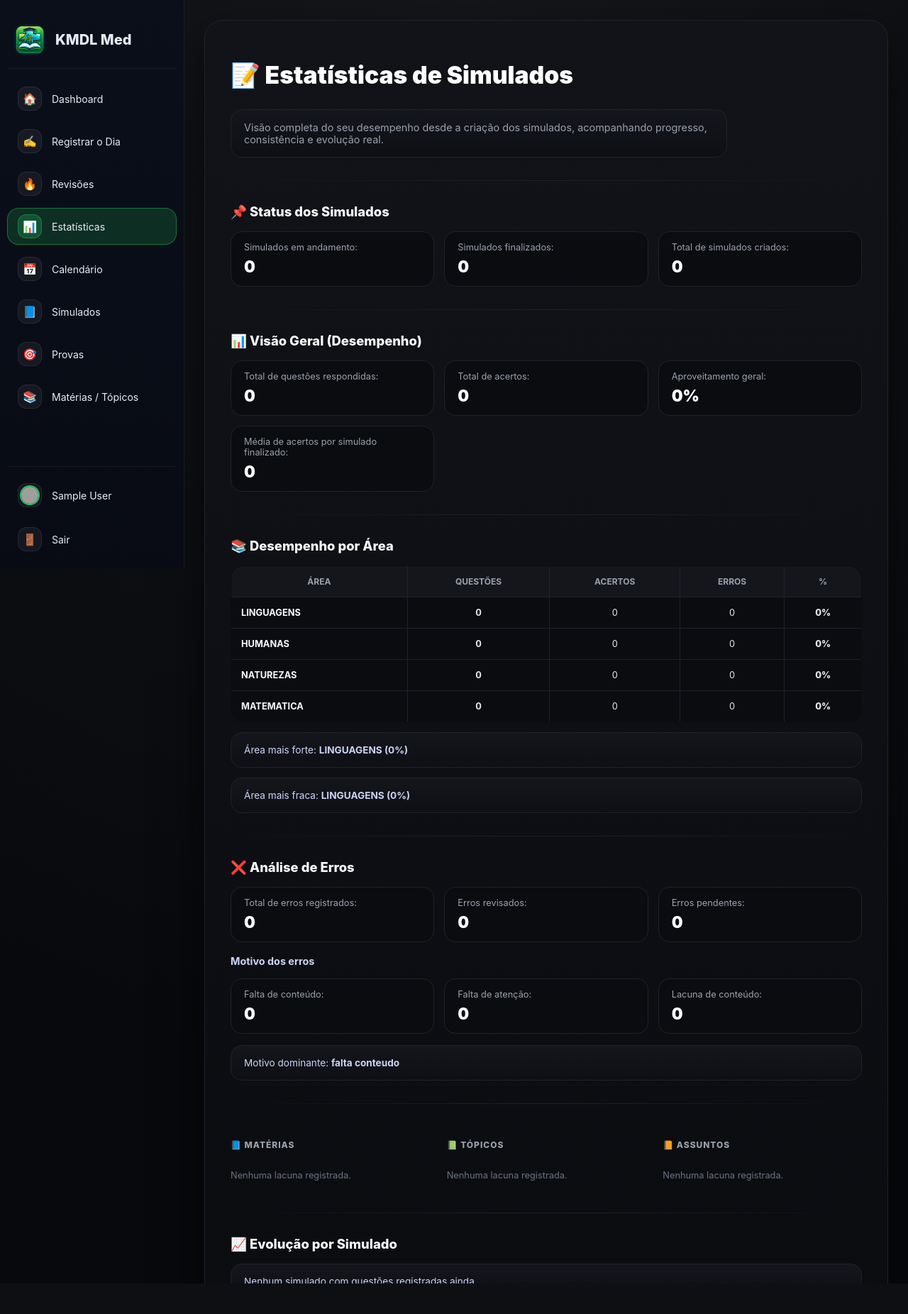
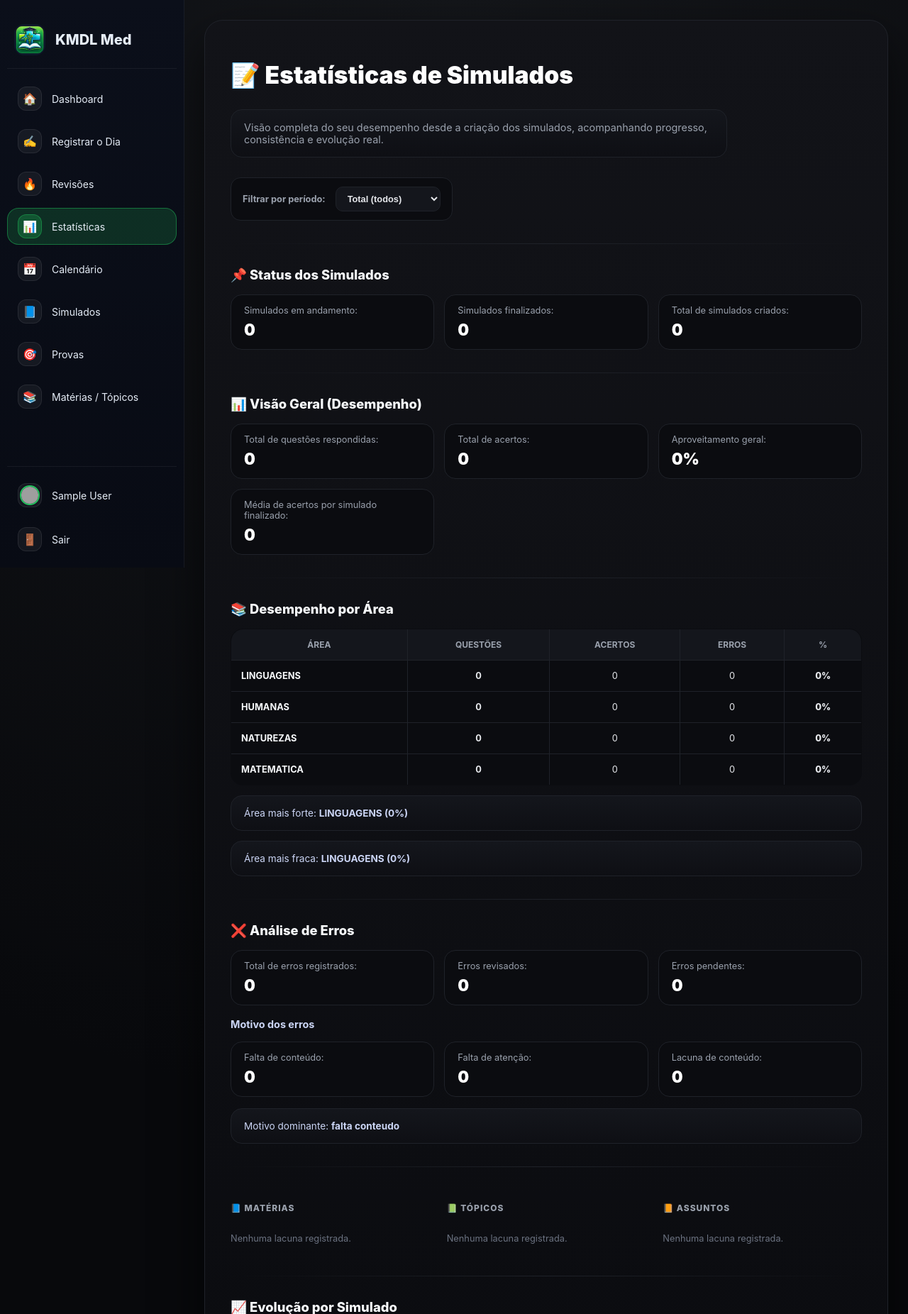
Before and after one commit to Kauesoaresz/KMDL-Med, a Node server app: page /estatisticas/simulados in a window 1280 px wide. Shown: the top 1852 px of the page at 71% size. Before the commit the page ends 1809 px from the top, so only its background shows below. Run offline with Node 20, Linux system fonts and the light colour scheme; the visitor is signed in with stand-in values (Sample User, id 1); data that the repository does not hold is empty; some libraries are stand-ins or nearby versions; grey boxes are pictures that could not be loaded.

Commit message:
Versão 1.2.8

```diff
--- a/src/controllers/simuladoStatsController.js
+++ b/src/controllers/simuladoStatsController.js
@@ -6,6 +6,8 @@ const {
   Topic,
   Subtopic
 } = require("../models");
+
+const { Op } = require("sequelize");
 
 /* =========================
    UTILS
@@ -20,6 +22,22 @@ function sortDesc(obj) {
     .map(([nome, total]) => ({ nome, total }));
 }
 
+function getDateLimit(periodo) {
+  const now = new Date();
+  switch (periodo) {
+    case "30":
+      return new Date(now.setDate(now.getDate() - 30));
+    case "90":
+      return new Date(now.setDate(now.getDate() - 90));
+    case "180":
+      return new Date(now.setMonth(now.getMonth() - 6));
+    case "365":
+      return new Date(now.setFullYear(now.getFullYear() - 1));
+    default:
+      return null; // Total (sem filtro)
+  }
+}
+
 /* =========================
    ESTATÍSTICAS DE SIMULADOS
 ========================= */
@@ -27,11 +45,16 @@ exports.dashboard = async (req, res) => {
   const userId = req.session.userId;
   if (!userId) return res.redirect("/login");
 
+  const periodo = req.query.periodo || "total";
+  const dateLimit = getDateLimit(periodo);
+
   /* =========================
-     BUSCA BASE (SEM FILTRO DE STATUS)
+     BUSCA BASE (COM FILTRO DE PERÍODO)
   ========================= */
+  const whereSimulado = { user_id: userId };
+
   const simulados = await Simulado.findAll({
-    where: { user_id: userId },
+    where: whereSimulado,
     include: [{
       model: SimuladoBloco,
       as: "blocos",
@@ -90,11 +113,17 @@ exports.dashboard = async (req, res) => {
   const evolucao = [];
 
   /* =========================
-     PROCESSAMENTO
+     PROCESSAMENTO (COM FILTRO DE PERÍODO)
   ========================= */
   simulados.forEach(simulado => {
     let questoesSim = 0;
     let acertosSim = 0;
+
+    // Filtrar por data_realizacao se houver limite de período
+    const dataSimulado = new Date(simulado.data_realizacao);
+    const dentroPeriodo = !dateLimit || dataSimulado >= dateLimit;
+
+    if (!dentroPeriodo) return;
 
     simulado.blocos.forEach(bloco => {
       totalQuestoes += bloco.total_questoes;
@@ -116,17 +145,24 @@ exports.dashboard = async (req, res) => {
         errosPorMotivo[erro.motivo]++;
 
         if (erro.motivo === "lacuna") {
-          if (erro.subject)
-            lacunasPorMateria[erro.subject.nome] =
-              (lacunasPorMateria[erro.subject.nome] || 0) + 1;
 
-          if (erro.topic)
-            lacunasPorTopico[erro.topic.nome] =
-              (lacunasPorTopico[erro.topic.nome] || 0) + 1;
+          if (erro.subject) {
+            const materia = erro.subject.nome;
+            lacunasPorMateria[materia] =
+              (lacunasPorMateria[materia] || 0) + 1;
+          }
 
-          if (erro.subtopic)
-            lacunasPorAssunto[erro.subtopic.nome] =
-              (lacunasPorAssunto[erro.subtopic.nome] || 0) + 1;
+          if (erro.topic) {
+            const topico = erro.topic.nome;
+            lacunasPorTopico[topico] =
+              (lacunasPorTopico[topico] || 0) + 1;
+          }
+
+          if (erro.subtopic) {
+            const assunto = erro.subtopic.nome;
+            lacunasPorAssunto[assunto] =
+              (lacunasPorAssunto[assunto] || 0) + 1;
+          }
         }
       });
     });
@@ -174,12 +210,13 @@ exports.dashboard = async (req, res) => {
     .sort((a, b) => b[1] - a[1])[0]?.[0] || null;
 
   /* =========================
-     RENDER
+     RENDER (TODOS OS REGISTROS - SEM LIMITE)
   ========================= */
   res.render("app/estatisticas-simulados", {
     active: "estatisticas",
     userNome: req.session.userNome,
     userFoto: req.session.userFoto,
+    periodo,
 
     totalSimulados,
     simuladosEmAndamento,
@@ -210,9 +247,9 @@ exports.dashboard = async (req, res) => {
     motivoDominante,
 
     lacunas: {
-      materias: sortDesc(lacunasPorMateria).slice(0, 5),
-      topicos: sortDesc(lacunasPorTopico).slice(0, 5),
-      assuntos: sortDesc(lacunasPorAssunto).slice(0, 5)
+      materias: sortDesc(lacunasPorMateria),
+      topicos: sortDesc(lacunasPorTopico),
+      assuntos: sortDesc(lacunasPorAssunto)
     },
 
     evolucao
--- a/src/public/css/app/simulados-estatisticas.css
+++ b/src/public/css/app/simulados-estatisticas.css
@@ -390,3 +390,51 @@ ol li strong {
 .lacunas-lista::-webkit-scrollbar-thumb:hover {
   background: #2a2e36;
 }
+
+/* =========================
+   FILTRO DE PERÍODO
+========================= */
+
+form[action="/estatisticas/simulados"] {
+  display: flex;
+  align-items: center;
+  gap: 14px;
+
+  background: #0b0c10;
+  border: 1px solid #1f2229;
+  border-radius: 14px;
+
+  padding: 12px 16px;
+  width: fit-content;
+}
+
+form[action="/estatisticas/simulados"] label {
+  font-size: 0.8rem;
+  color: #9aa1ad;
+}
+
+#periodo {
+  background: #14161c;
+  border: 1px solid #1f2229;
+  border-radius: 10px;
+
+  padding: 8px 12px;
+
+  font-size: 0.8rem;
+  color: #e5e7eb;
+  font-weight: 600;
+
+  cursor: pointer;
+  transition: all 0.15s ease;
+}
+
+#periodo:hover {
+  border-color: #2a2e36;
+  background: #181a20;
+}
+
+#periodo:focus {
+  outline: none;
+  border-color: #3b82f6;
+  box-shadow: 0 0 0 2px rgba(59,130,246,0.25);
+}
--- a/src/views/app/estatisticas-simulados.ejs
+++ b/src/views/app/estatisticas-simulados.ejs
@@ -28,6 +28,20 @@
       acompanhando progresso, consistência e evolução real.
     </p>
   </header>
+
+  <!-- ================= FILTRO DE PERÍODO ================= -->
+  <section>
+    <form method="GET" action="/estatisticas/simulados">
+      <label for="periodo"><strong>Filtrar por período:</strong></label>
+      <select name="periodo" id="periodo" onchange="this.form.submit()">
+        <option value="total" <%= periodo === 'total' ? 'selected' : '' %>>Total (todos)</option>
+        <option value="30" <%= periodo === '30' ? 'selected' : '' %>>Últimos 30 dias</option>
+        <option value="90" <%= periodo === '90' ? 'selected' : '' %>>Últimos 90 dias</option>
+        <option value="180" <%= periodo === '180' ? 'selected' : '' %>>Últimos 6 meses</option>
+        <option value="365" <%= periodo === '365' ? 'selected' : '' %>>Último ano</option>
+      </select>
+    </form>
+  </section>
 
   <hr>
 
```
